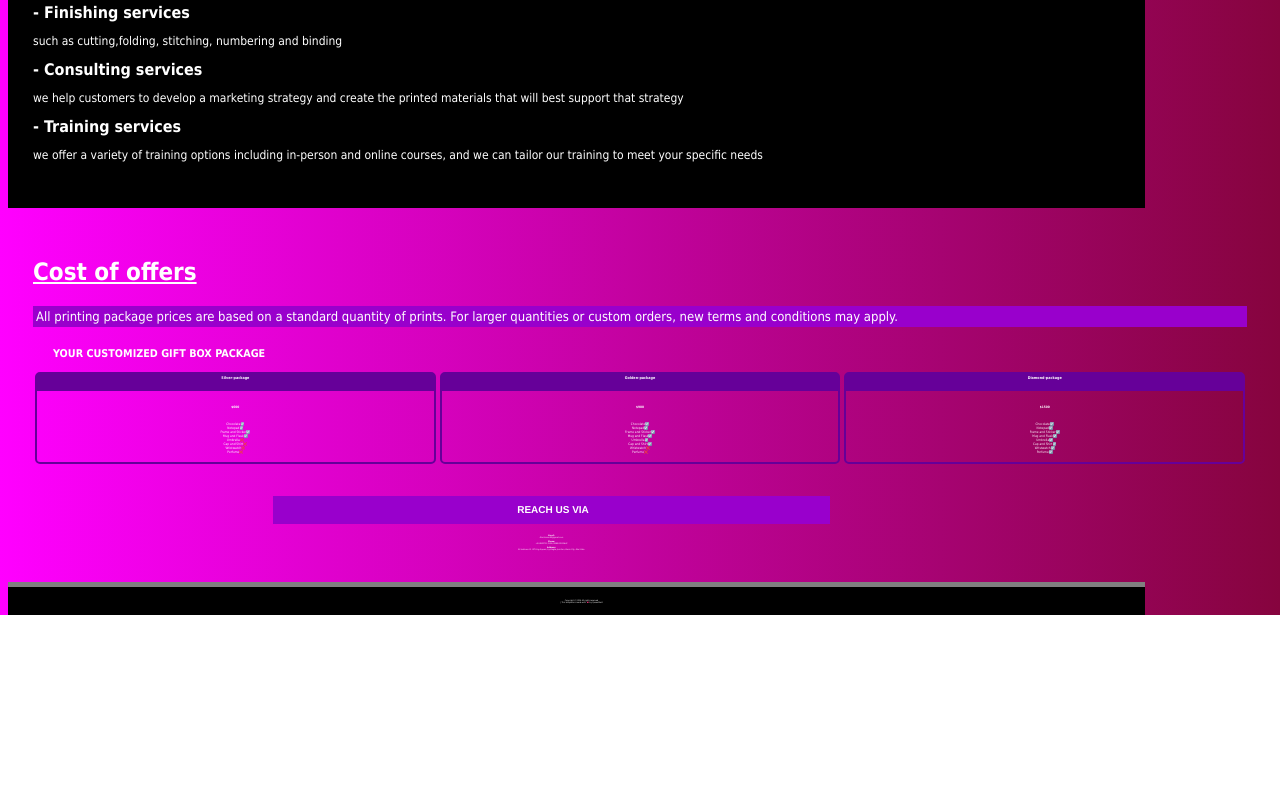
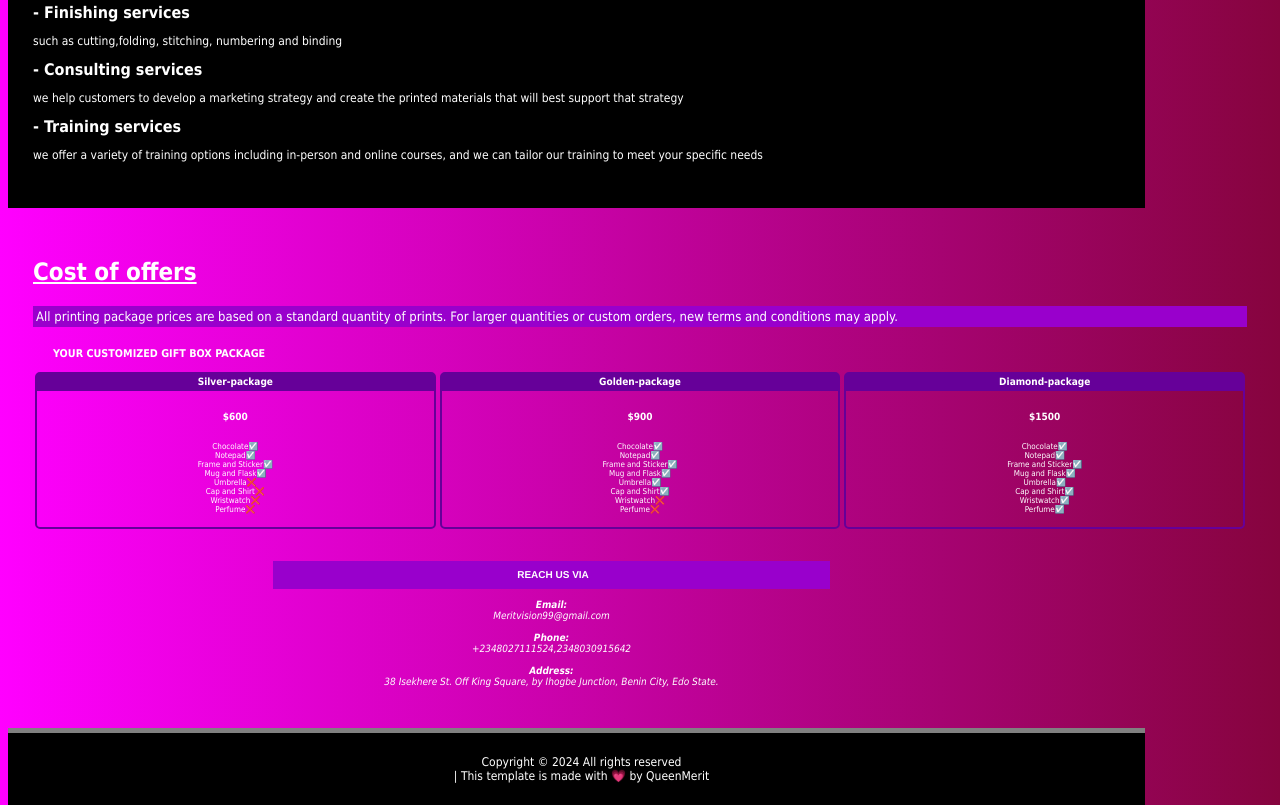
Before and after one commit to kasbased/Bloom-alone-2, a plain HTML site: page index.html in a window 1280 px wide. Shown: the part 1280-2085 px from the top of the page. Before the commit the page ends 1895 px from the top, so only its background shows below. Drawn offline with Linux system fonts and the light colour scheme.

Commit message:
Add files via upload

```diff
--- a/style.css
+++ b/style.css
@@ -142,7 +142,7 @@ main {
 
 .herotable {
    display: flex;
-   font-size: 0.2rem;
+   font-size: 0.5rem;
    width: 100%;
    margin-left: 0;
    padding-right: 40px;
@@ -168,10 +168,12 @@ h6 {
    margin-top: 0;
    height: 15px;
    text-align: center;
+   font-size: 10px;
 }
 
 .p-pack {
    font-weight: bolder;
+   font-size: 10px;
    padding-top: 10px;
    padding-bottom: 10px;
 }
@@ -207,7 +209,7 @@ footer {
 
 address {
    color: #fff;
-   font-size: 2px;
+   font-size: 10px;
    width: 50%;
    margin: auto;
    text-align: center;
@@ -220,7 +222,7 @@ a {
 }
 .cpright {
    background-color: #000;
-   font-size: 2px;
+   font-size: 12px;
    text-align: center;
    width: 100%;
    position: bottom;
```
